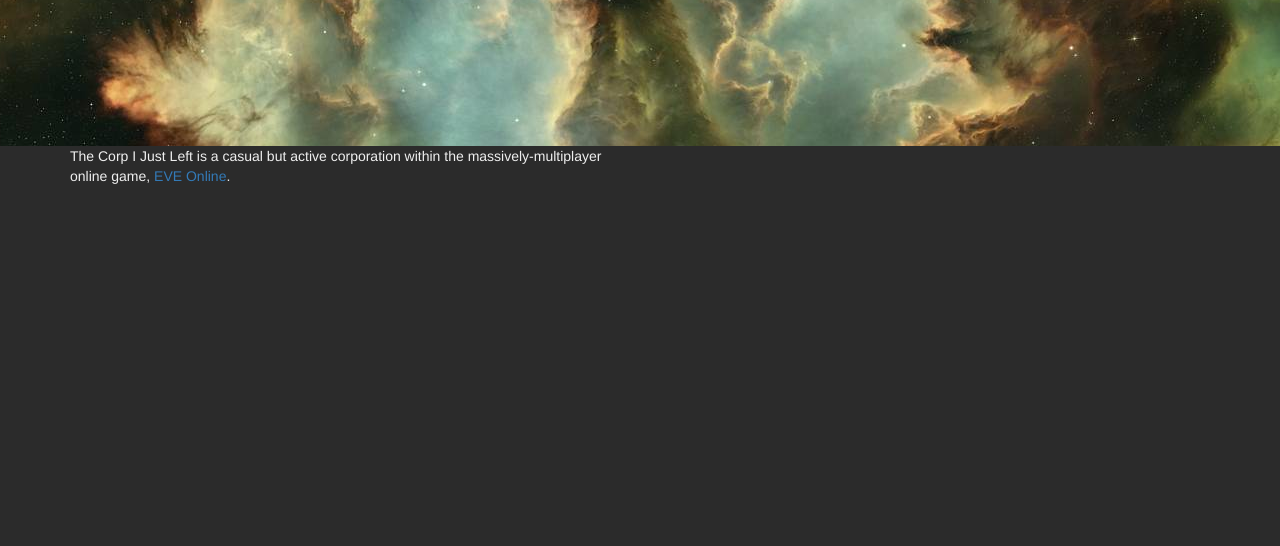
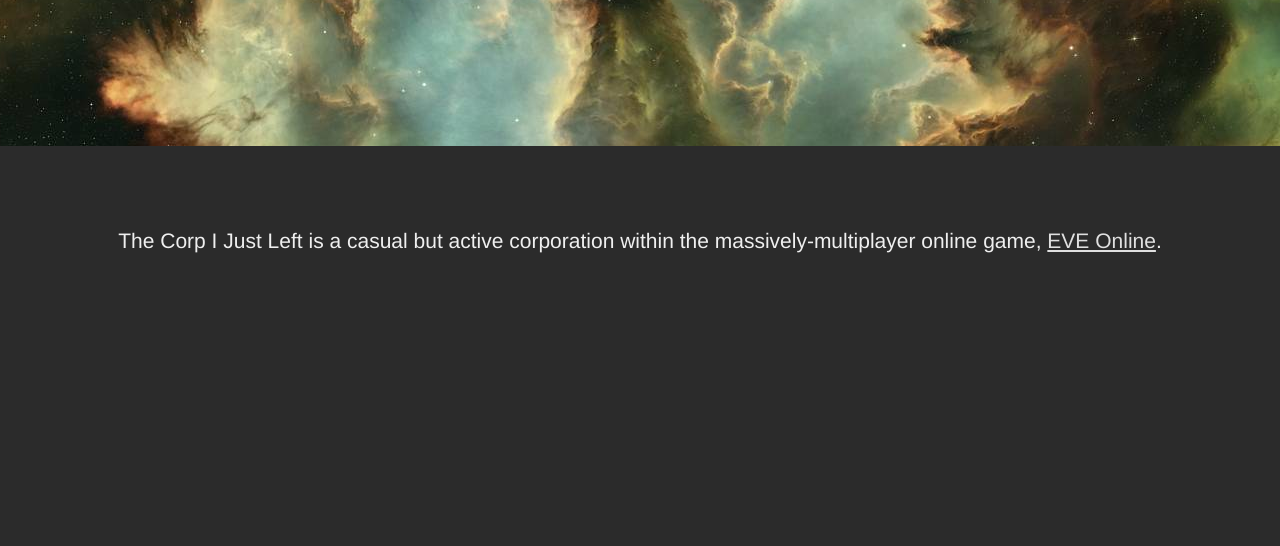
Before and after one commit to ileftcorp/ileftcorp.github.io, a plain HTML site: page index.html in a window 1280 px wide. Shown: the part 254-800 px from the top of the page. Drawn offline with nearby package versions, Linux system fonts and the light colour scheme.

Commit message:
content and css updates

```diff
--- a/css/custom.css
+++ b/css/custom.css
@@ -2,6 +2,15 @@ body {
   background-color: #2b2b2b;
   color: #efefef;
   padding-top:50px;
+}
+
+a {
+  color: #e0e0e0;
+  text-decoration: underline;
+}
+a:hover {
+  color: #efefef;
+  text-decoration: none;
 }
 
 h1,
@@ -15,6 +24,7 @@ h6 {
   text-shadow: 1px 1px 0px #000;
 }
 
+/*Headers*/
 .header {
   height: 350px;
   padding-top: 130px;
@@ -24,3 +34,8 @@ h6 {
 .header-home {
   background-image: url('/img/header-bg-001.jpg');
 }
+
+/*Text Banners*/
+.banner {
+  padding-top: 80px;
+}
--- a/index.html
+++ b/index.html
@@ -34,13 +34,15 @@
       <h1 class="text-center">"Come Join The Corp I Just Left!"</h1>
     </div>
 
-    <div class="container">
+    <div class="container banner">
       <div class="row">
-        <div class="col-sm-6">
-          <p>The Corp I Just Left is a casual but active corporation within the massively-multiplayer online game, <a href="http://eveonline.com">EVE Online</a>.</p>
+        <div class="col-sm-12 text-center">
+          <p class="lead">The Corp I Just Left is a casual but active corporation within the massively-multiplayer online game, <a href="http://eveonline.com">EVE Online</a>.</p>
         </div>
       </div>
     </div>
+
+
 
     <!-- jQuery (necessary for Bootstrap's JavaScript plugins) -->
     <script src="https://ajax.googleapis.com/ajax/libs/jquery/1.11.3/jquery.min.js"></script>
```
